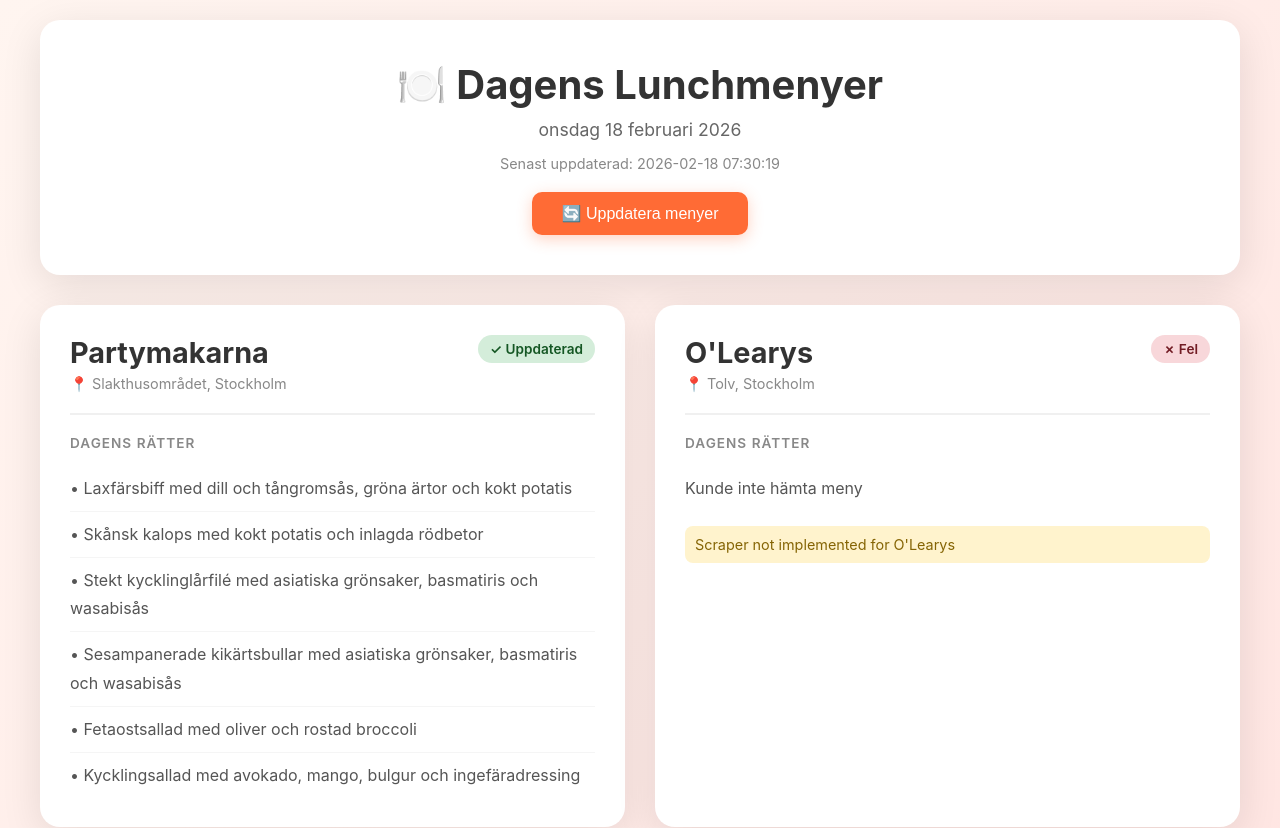
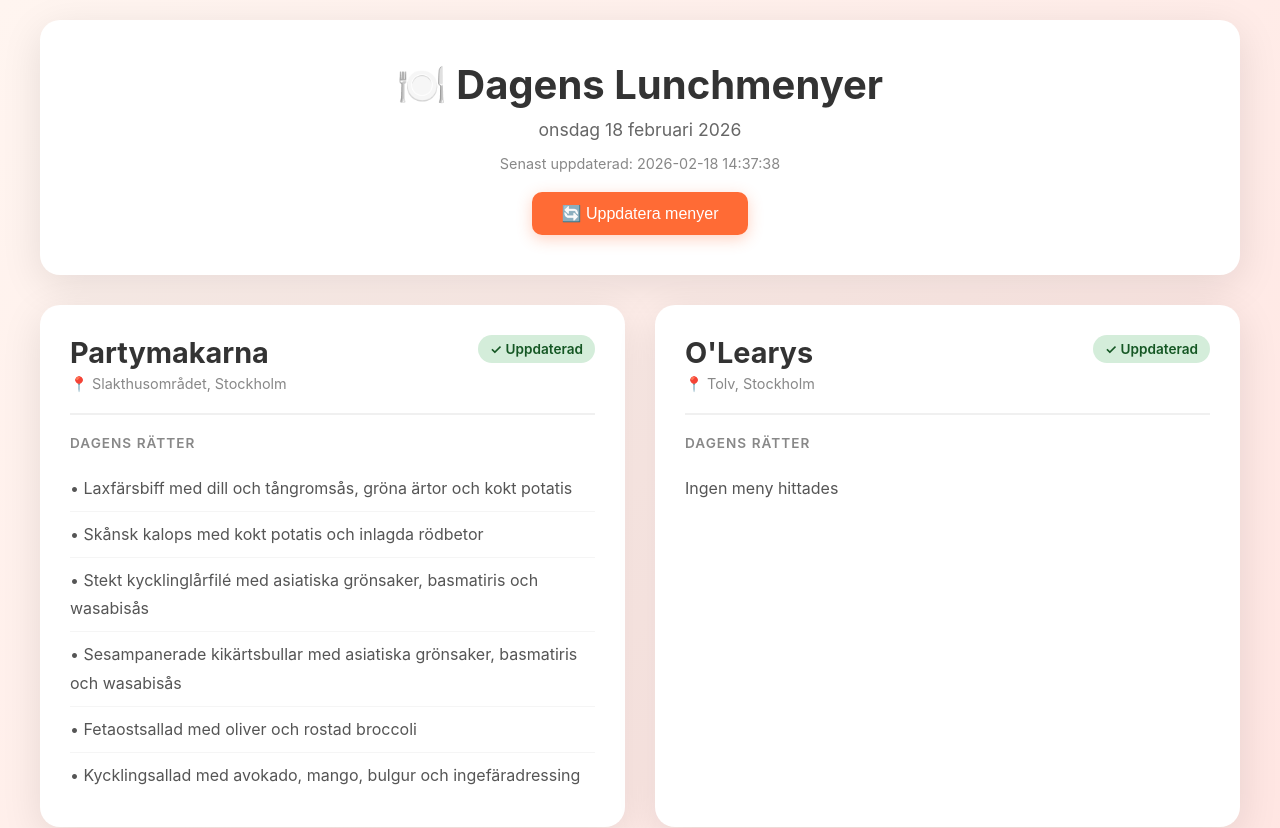
Before and after one commit to K-FG/lunchmeny, a website: page index.html in a window 1280 px wide. Shown: the top 828 px of the page. Drawn offline with Linux system fonts and the light colour scheme.

Commit message:
feat: Revert O'Learys scraper and update documentation

```diff
--- a/index.html
+++ b/index.html
@@ -279,12 +279,6 @@
                 name: 'Partymakarna',
                 location: 'Slakthusområdet, Stockholm',
                 url: 'https://www.partymakarna.se/'
-            },
-            {
-                id: 'olearys',
-                name: 'O\'Learys',
-                location: 'Tolv, Stockholm',
-                url: 'https://olearys.se/stockholm-tolv-event-center/food/lunch/'
             }
         ];
 
--- a/menus.json
+++ b/menus.json
@@ -1,5 +1,5 @@
 {
-  "lastUpdate": "2026-02-18T07:30:19.176Z",
+  "lastUpdate": "2026-02-18T14:37:38.918Z",
   "day": "Onsdag",
   "menus": [
     {
@@ -11,9 +11,8 @@
     {
       "restaurant": "O'Learys",
       "location": "Tolv, Stockholm",
-      "menu": "Kunde inte hämta meny",
-      "status": "error",
-      "error": "Scraper not implemented for O'Learys"
+      "menu": "Ingen meny hittades",
+      "status": "success"
     }
   ]
 }
```
Also changed, not shown: GEMINI.md (+2 -1 lines), scrape-menus.js (+2 -7 lines), 2 other files.
